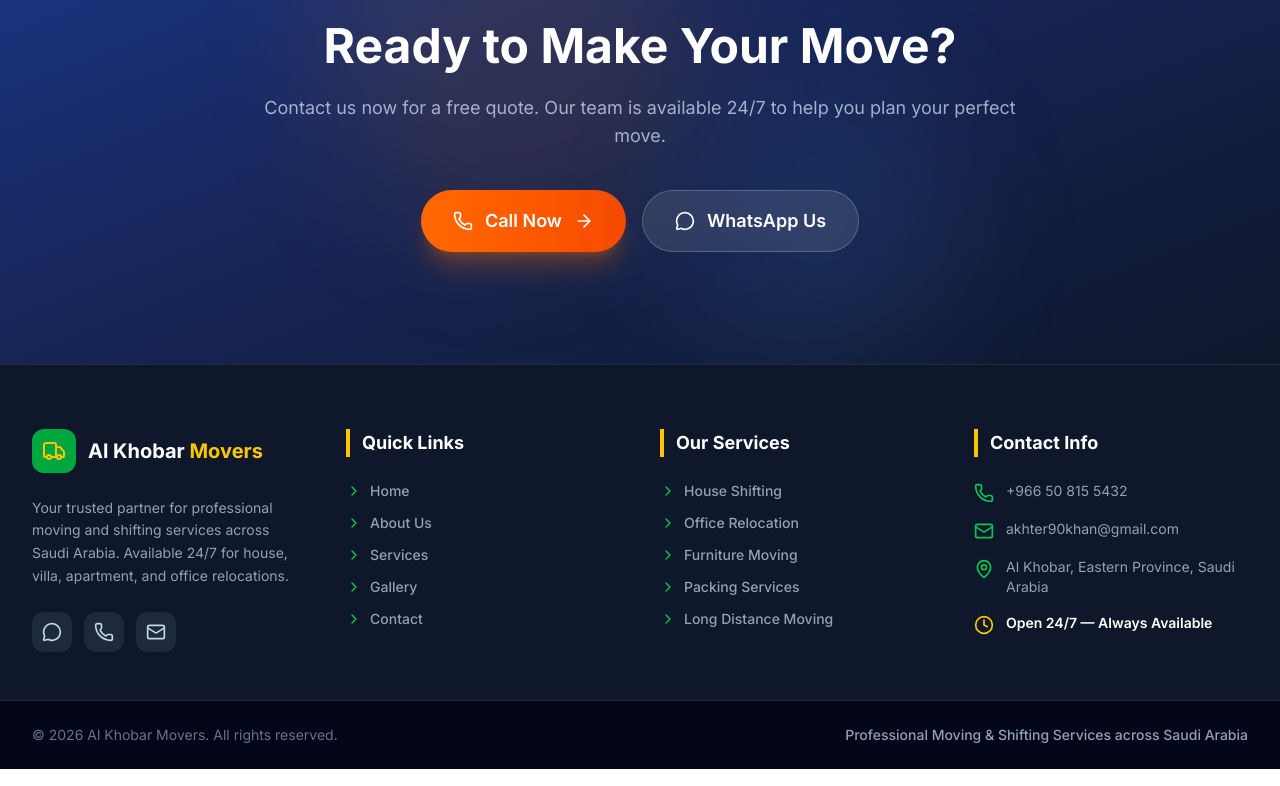
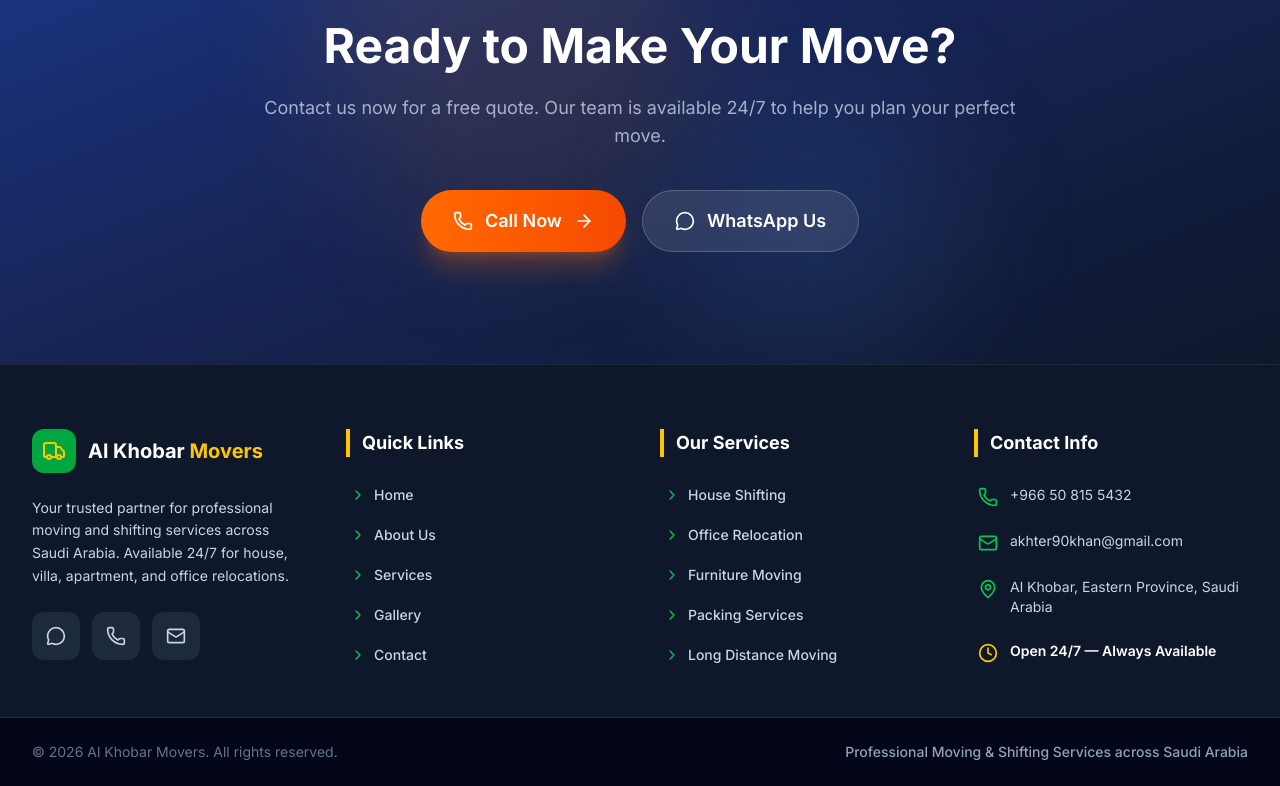
Before and after one commit to shahbazqalander388/alkobarmovers, a React (Vite) app: page /services in a window 1280 px wide. Shown: the part 2847-3633 px from the top of the page. Built offline with nearby package versions, Linux system fonts and the light colour scheme.

Commit message:
feat: add technical SEO improvements

```diff
--- a/index.html
+++ b/index.html
@@ -9,7 +9,12 @@
     <link rel="manifest" href="/manifest.json" />
     <link rel="preconnect" href="https://fonts.googleapis.com" />
     <link rel="preconnect" href="https://fonts.gstatic.com" crossorigin />
-    <link href="https://fonts.googleapis.com/css2?family=Inter:wght@300;400;500;600;700&family=IBM+Plex+Sans+Arabic:wght@300;400;500;600;700&family=Tajawal:wght@300;400;500;700;800&display=swap" rel="stylesheet">
+    <link rel="preload" as="style" href="https://fonts.googleapis.com/css2?family=Inter:wght@300;400;500;600;700&family=IBM+Plex+Sans+Arabic:wght@300;400;500;600;700&family=Tajawal:wght@300;400;500;700;800&display=swap" />
+    <link rel="stylesheet" href="https://fonts.googleapis.com/css2?family=Inter:wght@300;400;500;600;700&family=IBM+Plex+Sans+Arabic:wght@300;400;500;600;700&family=Tajawal:wght@300;400;500;700;800&display=swap" media="print" onload="this.media='all'" />
+    <noscript>
+      <link rel="stylesheet" href="https://fonts.googleapis.com/css2?family=Inter:wght@300;400;500;600;700&family=IBM+Plex+Sans+Arabic:wght@300;400;500;600;700&family=Tajawal:wght@300;400;500;700;800&display=swap" />
+    </noscript>
+    <link rel="preload" as="image" href="https://res.cloudinary.com/dai2g47e4/image/upload/f_auto,q_auto,w_1920/v1784807472/WhatsApp_Image_2026-07-23_at_1.53.58_AM_duc6cj.jpg" />
     <title>Al Khobar Movers | Professional Moving & Shifting Services in Saudi Arabia</title>
     <meta name="description" content="Al Khobar Movers - Premium moving and shifting services across Saudi Arabia. House shifting, office relocation, furniture moving, packing & unpacking. Available 24/7." />
   </head>
--- a/src/components/WhyChooseUs.jsx
+++ b/src/components/WhyChooseUs.jsx
@@ -7,7 +7,7 @@ export default function WhyChooseUs() {
   const { t } = useContext(LanguageContext);
 
   // Choose one of the provided images for the background
-  const bgImage = "https://res.cloudinary.com/dai2g47e4/image/upload/v1784807470/WhatsApp_Image_2026-07-23_at_1.53.55_AM_mzztey.jpg";
+  const bgImage = "https://res.cloudinary.com/dai2g47e4/image/upload/f_auto,q_auto/v1784807470/WhatsApp_Image_2026-07-23_at_1.53.55_AM_mzztey.jpg";
 
   const reasons = [
     { icon: Clock, titleKey: 'why1', descKey: 'why1Desc' },
@@ -65,7 +65,7 @@ export default function WhyChooseUs() {
           >
             <div className="relative rounded-2xl overflow-hidden shadow-2xl shadow-slate-900/50">
               <img
-                src="https://res.cloudinary.com/dai2g47e4/image/upload/v1784807472/WhatsApp_Image_2026-07-23_at_1.53.58_AM_duc6cj.jpg"
+                src="https://res.cloudinary.com/dai2g47e4/image/upload/f_auto,q_auto/v1784807472/WhatsApp_Image_2026-07-23_at_1.53.58_AM_duc6cj.jpg"
                 alt="Professional Movers"
                 className="w-full h-[500px] object-cover"
               />
--- a/src/components/home/Hero.jsx
+++ b/src/components/home/Hero.jsx
@@ -10,6 +10,13 @@ const Hero = () => {
       <div className="absolute inset-0">
         <img
           src="https://res.cloudinary.com/dai2g47e4/image/upload/f_auto,q_auto,w_1920/v1784807472/WhatsApp_Image_2026-07-23_at_1.53.58_AM_duc6cj.jpg"
+          srcSet="
+            https://res.cloudinary.com/dai2g47e4/image/upload/f_auto,q_auto,w_600/v1784807472/WhatsApp_Image_2026-07-23_at_1.53.58_AM_duc6cj.jpg 600w,
+            https://res.cloudinary.com/dai2g47e4/image/upload/f_auto,q_auto,w_1200/v1784807472/WhatsApp_Image_2026-07-23_at_1.53.58_AM_duc6cj.jpg 1200w,
+            https://res.cloudinary.com/dai2g47e4/image/upload/f_auto,q_auto,w_1920/v1784807472/WhatsApp_Image_2026-07-23_at_1.53.58_AM_duc6cj.jpg 1920w
+          "
+          sizes="100vw"
+          fetchpriority="high"
           alt="Professional moving services by Al Khobar Movers"
           className="w-full h-full object-cover"
         />
--- a/src/components/home/ServicesPreview.jsx
+++ b/src/components/home/ServicesPreview.jsx
@@ -47,7 +47,7 @@ const ServicesPreview = () => {
                   to="/services"
                   className="inline-flex items-center gap-2 text-green-600 hover:text-green-700 font-bold text-sm transition-colors"
                 >
-                  <span>Learn More</span>
+                  <span>Learn More <span className="sr-only">about {service.title}</span></span>
                   <ArrowRight className="w-4 h-4 group-hover:translate-x-1 transition-transform" />
                 </Link>
               </div>
--- a/src/components/layout/Footer.jsx
+++ b/src/components/layout/Footer.jsx
@@ -58,7 +58,7 @@ const Footer = () => {
                   <span className="text-xl font-bold text-yellow-400"> Movers</span>
                 </div>
               </div>
-              <p className="text-slate-400 mb-6 leading-relaxed text-sm">
+              <p className="text-slate-300 mb-6 leading-relaxed text-sm">
                 Your trusted partner for professional moving and shifting services across Saudi
                 Arabia. Available 24/7 for house, villa, apartment, and office relocations.
               </p>
@@ -67,21 +67,21 @@ const Footer = () => {
                   href={company.social.whatsappLink}
                   target="_blank"
                   rel="noopener noreferrer"
-                  className="p-2.5 rounded-xl bg-slate-800 hover:bg-green-600 text-slate-300 hover:text-white transition-all duration-300 hover:scale-110"
+                  className="p-3.5 rounded-xl bg-slate-800 hover:bg-green-600 text-slate-300 hover:text-white transition-all duration-300 hover:scale-110"
                   aria-label="WhatsApp"
                 >
                   <MessageCircle className="w-5 h-5" />
                 </a>
                 <a
                   href={`tel:${company.phoneClean}`}
-                  className="p-2.5 rounded-xl bg-slate-800 hover:bg-green-600 text-slate-300 hover:text-white transition-all duration-300 hover:scale-110"
+                  className="p-3.5 rounded-xl bg-slate-800 hover:bg-green-600 text-slate-300 hover:text-white transition-all duration-300 hover:scale-110"
                   aria-label="Call us"
                 >
                   <Phone className="w-5 h-5" />
                 </a>
                 <a
                   href={`mailto:${company.email}`}
-                  className="p-2.5 rounded-xl bg-slate-800 hover:bg-yellow-500 text-slate-300 hover:text-slate-900 transition-all duration-300 hover:scale-110"
+                  className="p-3.5 rounded-xl bg-slate-800 hover:bg-yellow-500 text-slate-300 hover:text-slate-900 transition-all duration-300 hover:scale-110"
                   aria-label="Email us"
                 >
                   <Mail className="w-5 h-5" />
@@ -91,14 +91,14 @@ const Footer = () => {
 
             {/* Quick Links */}
             <div>
-              <h3 className="text-lg font-bold text-white mb-6 border-l-4 border-yellow-400 pl-3">Quick Links</h3>
+              <h2 className="text-lg font-bold text-white mb-6 border-l-4 border-yellow-400 pl-3">Quick Links</h2>
               <ul className="space-y-3">
                 {quickLinks.map((link) => (
                   <li key={link.path + link.label}>
                     <Link
                       to={link.path}
                       onClick={(e) => handleFooterNavClick(e, link)}
-                      className="flex items-center gap-2 text-slate-400 hover:text-yellow-400 transition-colors group text-sm font-medium"
+                      className="flex items-center gap-2 text-slate-300 hover:text-yellow-400 transition-colors group text-sm font-medium p-1"
                     >
                       <ChevronRight className="w-4 h-4 text-green-500 group-hover:translate-x-1 transition-transform" />
                       {link.label}
@@ -110,13 +110,13 @@ const Footer = () => {
 
             {/* Services */}
             <div>
-              <h3 className="text-lg font-bold text-white mb-6 border-l-4 border-yellow-400 pl-3">Our Services</h3>
+              <h2 className="text-lg font-bold text-white mb-6 border-l-4 border-yellow-400 pl-3">Our Services</h2>
               <ul className="space-y-3">
                 {serviceLinks.map((link) => (
                   <li key={link.label}>
                     <Link
                       to={link.path}
-                      className="flex items-center gap-2 text-slate-400 hover:text-yellow-400 transition-colors group text-sm font-medium"
+                      className="flex items-center gap-2 text-slate-300 hover:text-yellow-400 transition-colors group text-sm font-medium p-1"
                     >
                       <ChevronRight className="w-4 h-4 text-green-500 group-hover:translate-x-1 transition-transform" />
                       {link.label}
@@ -128,25 +128,25 @@ const Footer = () => {
 
             {/* Contact Info */}
             <div>
-              <h3 className="text-lg font-bold text-white mb-6 border-l-4 border-yellow-400 pl-3">Contact Info</h3>
+              <h2 className="text-lg font-bold text-white mb-6 border-l-4 border-yellow-400 pl-3">Contact Info</h2>
               <ul className="space-y-4 text-sm">
                 <li>
-                  <a href={`tel:${company.phoneClean}`} className="flex items-start gap-3 text-slate-400 hover:text-yellow-400 transition-colors">
+                  <a href={`tel:${company.phoneClean}`} className="flex items-start gap-3 text-slate-300 hover:text-yellow-400 transition-colors p-1">
                     <Phone className="w-5 h-5 mt-0.5 text-green-500 shrink-0" />
                     <span>{company.phone}</span>
                   </a>
                 </li>
                 <li>
-                  <a href={`mailto:${company.email}`} className="flex items-start gap-3 text-slate-400 hover:text-yellow-400 transition-colors">
+                  <a href={`mailto:${company.email}`} className="flex items-start gap-3 text-slate-300 hover:text-yellow-400 transition-colors p-1">
                     <Mail className="w-5 h-5 mt-0.5 text-green-500 shrink-0" />
                     <span>{company.email}</span>
                   </a>
                 </li>
-                <li className="flex items-start gap-3 text-slate-400">
+                <li className="flex items-start gap-3 text-slate-300 p-1">
                   <MapPin className="w-5 h-5 mt-0.5 text-green-500 shrink-0" />
                   <span>{company.address}</span>
                 </li>
-                <li className="flex items-start gap-3 text-slate-400">
+                <li className="flex items-start gap-3 text-slate-300 p-1">
                   <Clock className="w-5 h-5 mt-0.5 text-yellow-400 shrink-0" />
                   <span className="font-semibold text-white">Open 24/7 — Always Available</span>
                 </li>
```
Also changed, not shown: src/components/Gallery.jsx (+6 -6 lines).
